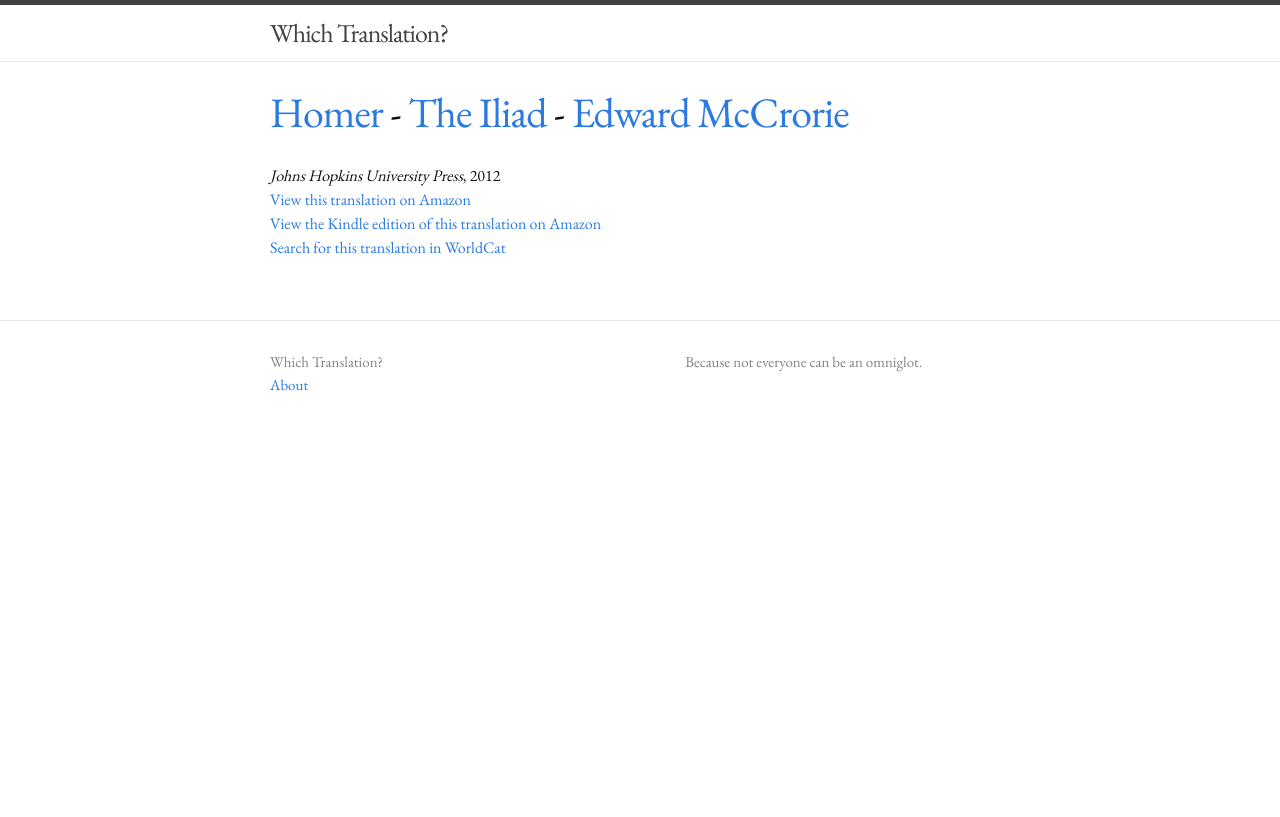
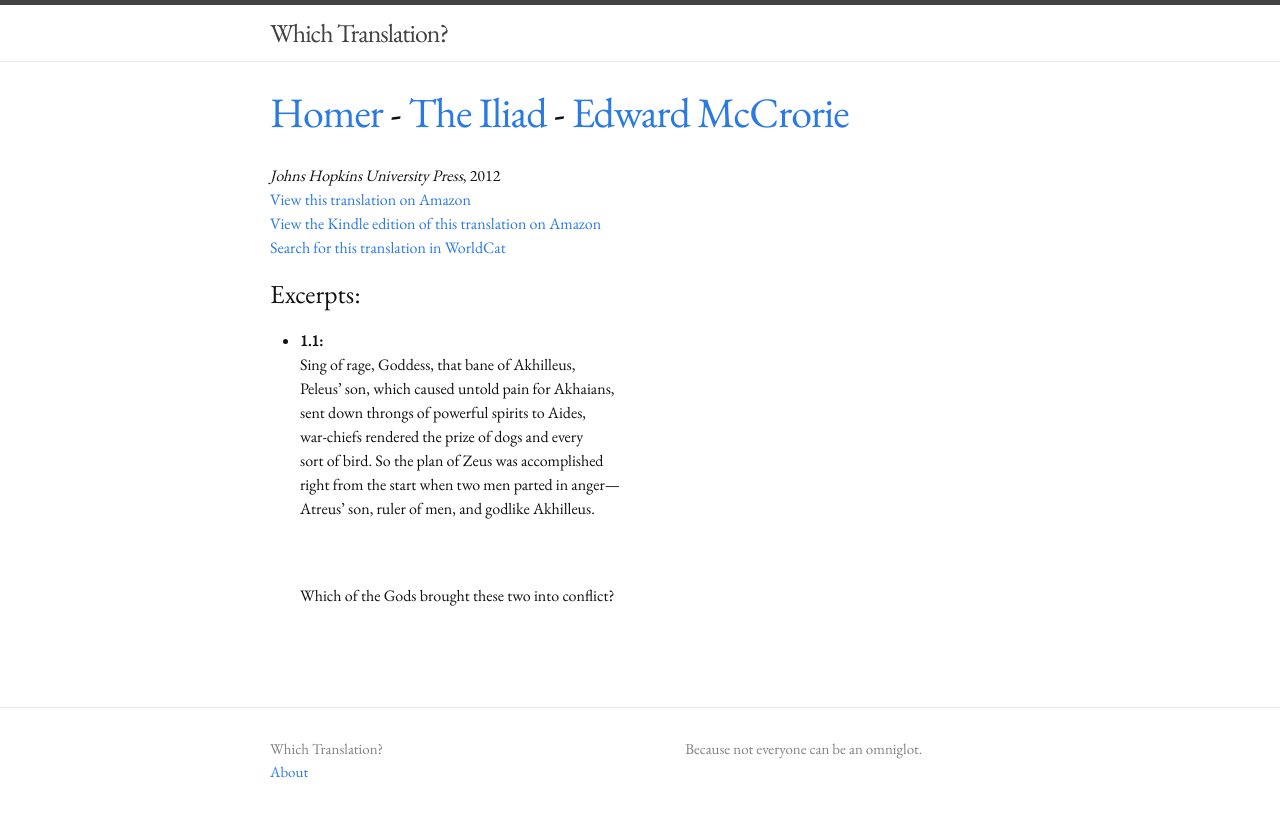
Before and after one commit to whichtranslation/whichtranslation, a Jekyll site: the page built from _authors/homer/the-iliad/edward-mccrorie.md, in a window 1280 px wide. Shown: the top 817 px of the page. Built offline with Jekyll 4.4.1, drawn with Linux system fonts in a browser that asks for light colours; a script that is not in the unit is left out.

Commit message:
Add more Iliad excerpts

```diff
--- a/_authors/homer/the-iliad/edward-mccrorie.md
+++ b/_authors/homer/the-iliad/edward-mccrorie.md
@@ -11,4 +11,16 @@
     asin: "142140642X"
     kindle_asin: "B0099SMU2K"
     isbn: "978-1421406428"
+excerpts:
+  - citation: "1.1"
+    excerpt: |+
+      Sing of rage, Goddess, that bane of Akhilleus,
+      Peleus' son, which caused untold pain for Akhaians,
+      sent down throngs of powerful spirits to Aides,
+      war-chiefs rendered the prize of dogs and every
+      sort of bird. So the plan of Zeus was accomplished
+      right from the start when two men parted in anger—
+      Atreus' son, ruler of men, and godlike Akhilleus.
+
+      Which of the Gods brought these two into conflict?
 ---
```
Also changed, not shown: _authors/homer/the-iliad/anthony-verity.md (+11 -0 lines), _authors/homer/the-iliad/barry-powell.md (+12 -0 lines), _authors/homer/the-iliad/caroline-alexander.md (+11 -0 lines), _authors/homer/the-iliad/peter-green.md (+12 -0 lines), _authors/homer/the-iliad/stephen-mitchell.md (+12 -0 lines).
